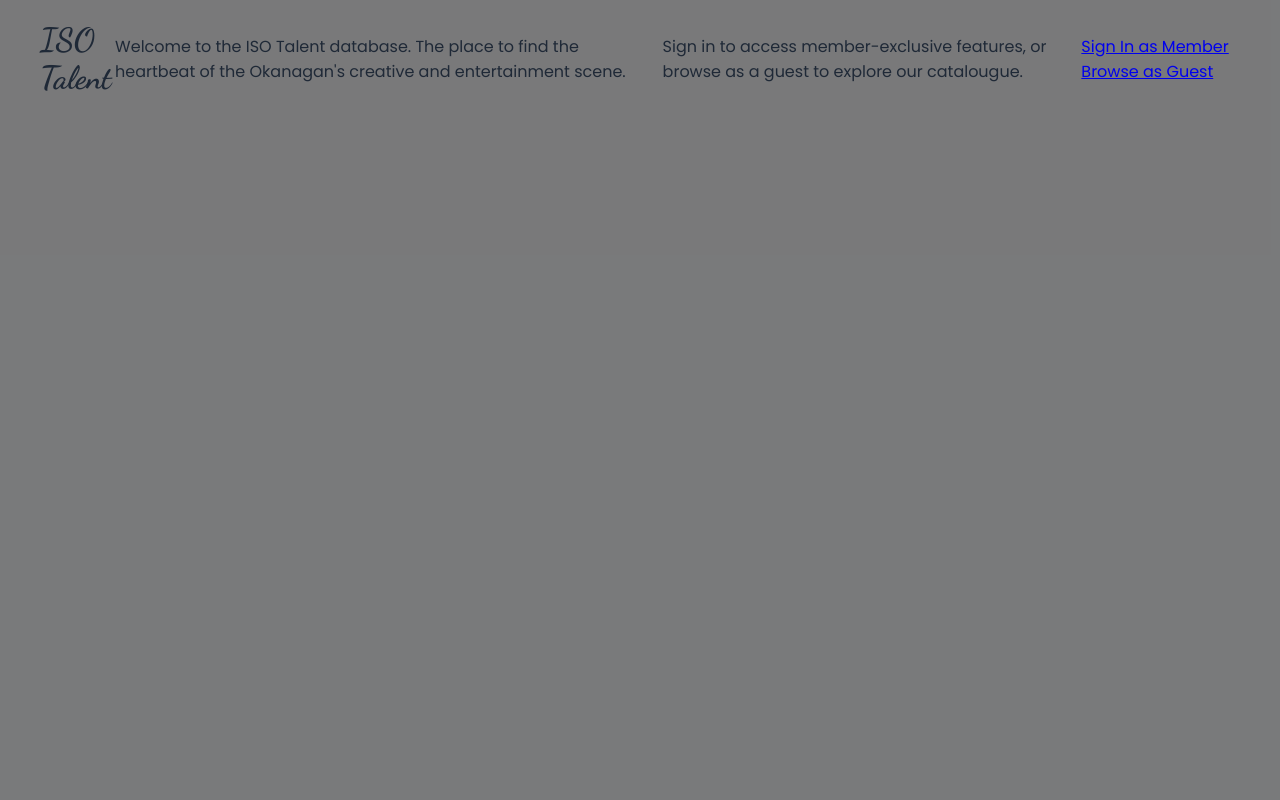
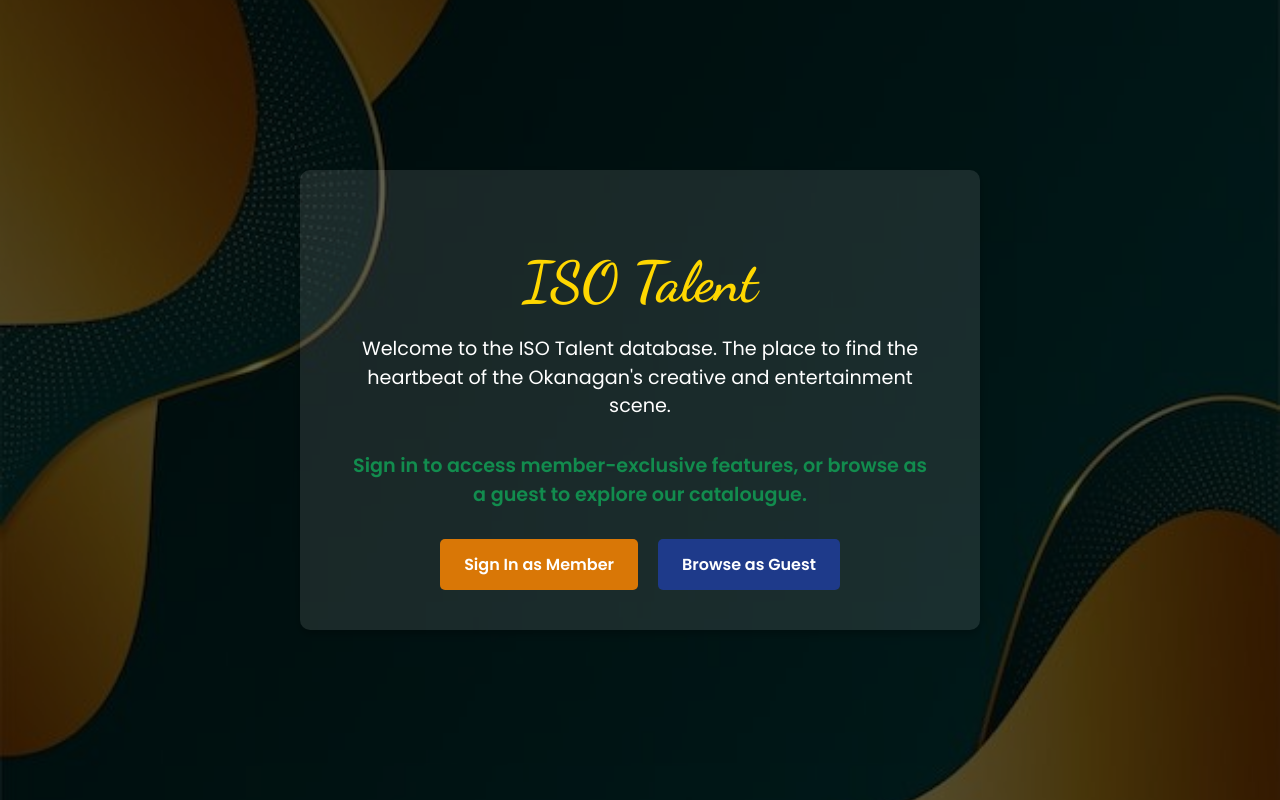
Before and after one commit to Goheezyonme/Kurt, a PHP site: the page made by Landing page.html in a window 1280 px wide. Run offline with PHP 8.4, Linux system fonts and the light colour scheme.

Commit message:
Update style_land.css
CSS for landing page

```diff
--- a/style_land.css
+++ b/style_land.css
@@ -1,185 +1,94 @@
+/* General Styles */
 body {
-    background-color: #f3f4f6;
-    color: #1f2937;
+    margin: 0;
+    padding: 0;
     font-family: 'Poppins', sans-serif;
-	margin: 0;
-    padding: 0;
-    width: 100vw;
-    overflow-x: hidden;
+    background: url('back1.jpg') center/cover no-repeat fixed;
+    height: 100vh;
+    display: flex;
+    justify-content: center;
+    align-items: center;
 }
 
-.navbar {
-    background-color: #d97706;
-    color: white;
-    padding: 1rem 0;
-    box-shadow: 0 4px 6px rgba(0, 0, 0, 0.1);
+/* Dark overlay */
+.overlay {
+    position: absolute;
+    top: 0;
+    left: 0;
+    width: 100%;
+    height: 100%;
+    background: rgba(0, 0, 0, 0.6); /* Adjust opacity for better readability */
+    display: flex;
+    justify-content: center;
+    align-items: center;
 }
 
+/* Content Box */
 .container {
-    width: 1200px;
-    margin: 0 auto;
-    display: flex;
-    justify-content: space-between;
-    align-items: center;
-    padding: 0 1.5rem;
-}
-
-.logo {
-    font-size: 2rem;
-    font-family: 'Dancing Script', cursive;
-    font-weight: bold;
-}
-
-.nav-links a {
-    margin-left: 1rem;
-    text-decoration: none;
-    color: white;
-    transition: color 0.3s;
-}
-
-.nav-links a:hover {
-    color: #fde68a;
-}
-
-.cta-button {
-    background-color: #d97706;
-    padding: 0.5rem 1rem;
-    border-radius: 999px;
-    font-weight: bold;
-    transition: background-color 0.3s;
-}
-
-.cta-button:hover {
-    background-color: #facc15;
-}
-
-.hero {
-    position: relative;
-    height: 450px;
-    background: url('back1.jpg') center/cover no-repeat;
-    display: flex;
-    align-items: center;
-    justify-content: center;
     text-align: center;
-    color: white;
-}
-
-.overlay {
-    position: absolute;
-    inset: 0;
-    background: rgba(0, 0, 0, 0.5);
-}
-
-.hero-content {
-    position: relative;
+    background: rgba(255, 255, 255, 0.1);
+    padding: 2.5rem;
+    border-radius: 10px;
+    box-shadow: 0 4px 10px rgba(0, 0, 0, 0.3);
     max-width: 600px;
 }
 
-.hero-content h1 {
-    font-size: 3rem;
+/* Logo */
+.logo {
+    font-size: 3.5rem;
     font-family: 'Dancing Script', cursive;
-    color: #facc15;
+    color: gold;
+    margin-bottom: 15px;
 }
 
-.search-box {
-    margin-top: 1rem;
-    display: flex;
-	align-items: center;
-    justify-content: center;
+/* Description */
+.description {
+    font-size: 1.2rem;
+    color: white;
+    margin-bottom: 10px;
+    line-height: 1.5;
 }
 
-.search-box input {
-    width: 300px;
-    padding: 0.5rem;
-    border: 2px solid #facc15;
-    border-radius: 5px 0 0 5px;
-    outline: none;
+/* Sign-in paragraph */
+.signin-text {
+    color: #128c4e; /* Dark Green */
+    font-weight: bold;
+    font-size: 1.2rem;
+    margin: 20px 0;
+    padding: 10px;
+    border-radius: 5px;
 }
 
-.search-box button {
-    background-color: #d97706;
-    color: white;
-    padding: 0.5rem 1rem;
-    border-radius: 0 5px 5px 0;
-    font-weight: bold;
-    transition: background-color 0.3s;
+/* Button Group */
+.button-group {
+    display: flex;
+    justify-content: center;
+    gap: 20px;
+    margin-top: 15px;
 }
 
-.search-box button:hover {
-    background-color: #facc15;
+/* Buttons */
+.btn {
+    padding: 0.8rem 1.5rem;
+    border-radius: 5px;
+    font-weight: bold;
+    text-decoration: none;
+    font-size: 1rem;
+    text-align: center;
+    transition: background-color 0.3s ease;
+    color: white;
+    background: #d97706;
 }
 
-.featured {
-    text-align: center;
-    padding: 3rem 0;
-    background-color: #d97706;
-    color: white;
+.btn:hover {
+    background: #facc15;
 }
 
-.venue-grid {
-    display: grid;
-    grid-template-columns: repeat(3, 1fr);
-    gap: 2rem;
-    max-width: 1000px;
-    margin: 2rem auto;
+/* Alternate Button */
+.btn-alt {
+    background: #1e3a8a;
 }
 
-.venue-card {
-    background-color: white;
-    color: #1f2937;
-    padding: 1.5rem;
-    border-radius: 10px;
-    box-shadow: 0 4px 6px rgba(0, 0, 0, 0.1);
-    transition: transform 0.3s;
+.btn-alt:hover {
+    background: #3b82f6;
 }
-
-.venue-card:hover {
-    transform: scale(1.05);
-}
-
-.venue-card img {
-    width: 100%;
-    border-radius: 10px;
-}
-
-.venue-card h3 {
-    font-size: 1.5rem;
-    color: #1e3a8a;
-    margin-top: 1rem;
-}
-
-.venue-card p {
-    color: #1d4ed8;
-}
-
-.venue-card button {
-    margin-top: 1rem;
-    background-color: #facc15;
-    color: white;
-    padding: 0.5rem 1rem;
-    border-radius: 5px;
-    font-weight: bold;
-    transition: background-color 0.3s;
-}
-
-.venue-card button:hover {
-    background-color: #eab308;
-}
-
-.cta {
-    background-color: #d97706;
-    text-align: center;
-    padding: 3rem 0;
-    color: white;
-}
-
-.footer {
-    background-color: #1e3a8a;
-    text-align: center;
-    padding: 1.5rem 0;
-    color: white;
-}
-
-nav, header, section, footer {
-    width: 100%;
-}
```
